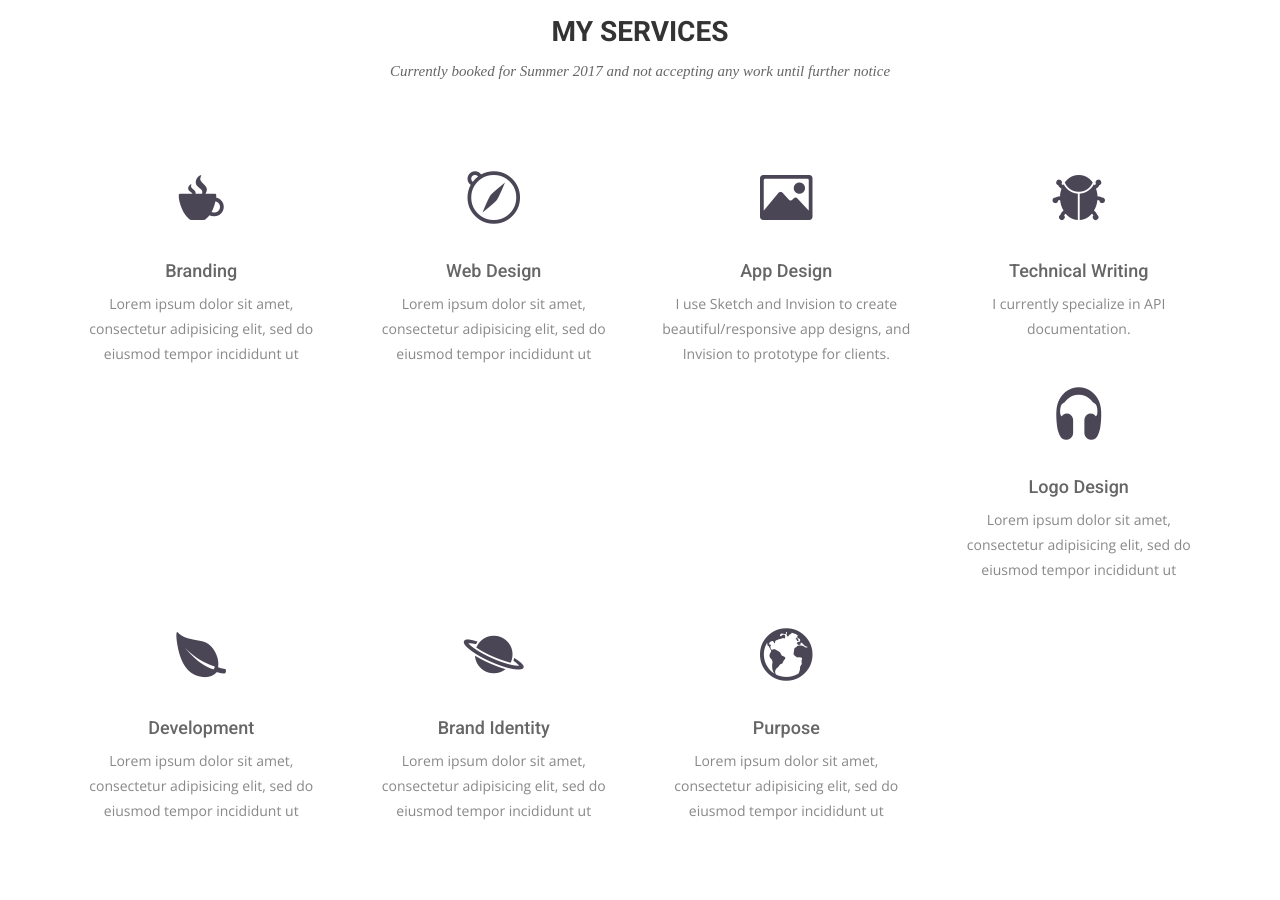
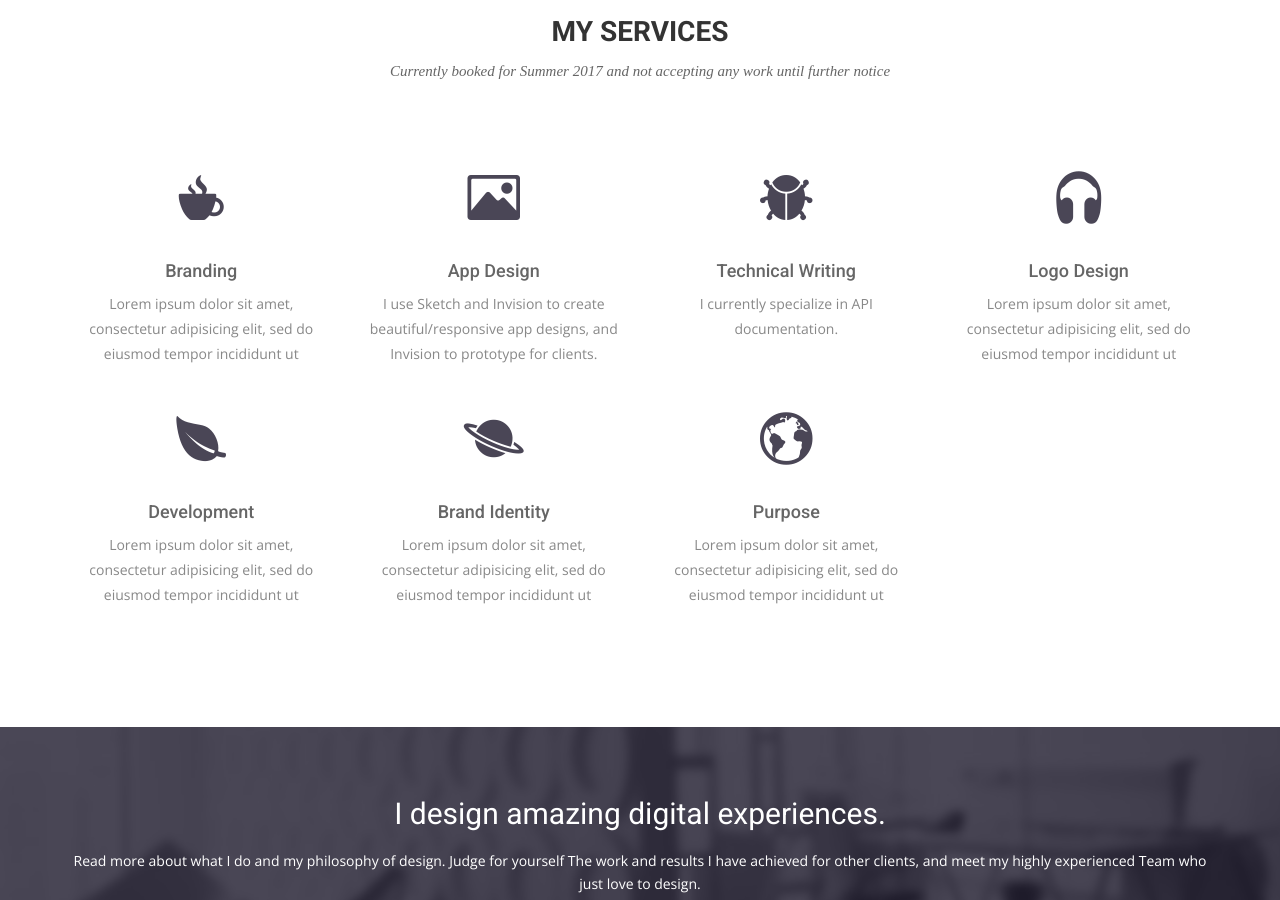
Before and after one commit to Kingslayyerr/Kingslayyerr.github.io, a Jekyll site: the page built from index.html, in a window 1280 px wide and 900 px high, scrolled down 2325 px. Built offline with Jekyll 4.4.1, drawn with Linux system fonts in a browser that asks for light colours; nearby versions of some CDN libraries; some web fonts are replaced.

Commit message:
another change

```diff
--- a/index.html
+++ b/index.html
@@ -70,13 +70,13 @@ permalink: /
           <p>Lorem ipsum dolor sit amet, consectetur adipisicing elit, sed do eiusmod tempor incididunt ut </p>
         </div>
       </div>
-      <div class="col-sm-6 col-md-3">
+      <!--<div class="col-sm-6 col-md-3">
         <div class="service-item">
           <i class="ion-compass"></i>
           <h4>Web Design</h4>
           <p>Lorem ipsum dolor sit amet, consectetur adipisicing elit, sed do eiusmod tempor incididunt ut </p>
         </div>
-      </div>
+      </div> -->
       <div class="col-sm-6 col-md-3">
         <div class="service-item">
           <i class="ion-image"></i>
```
